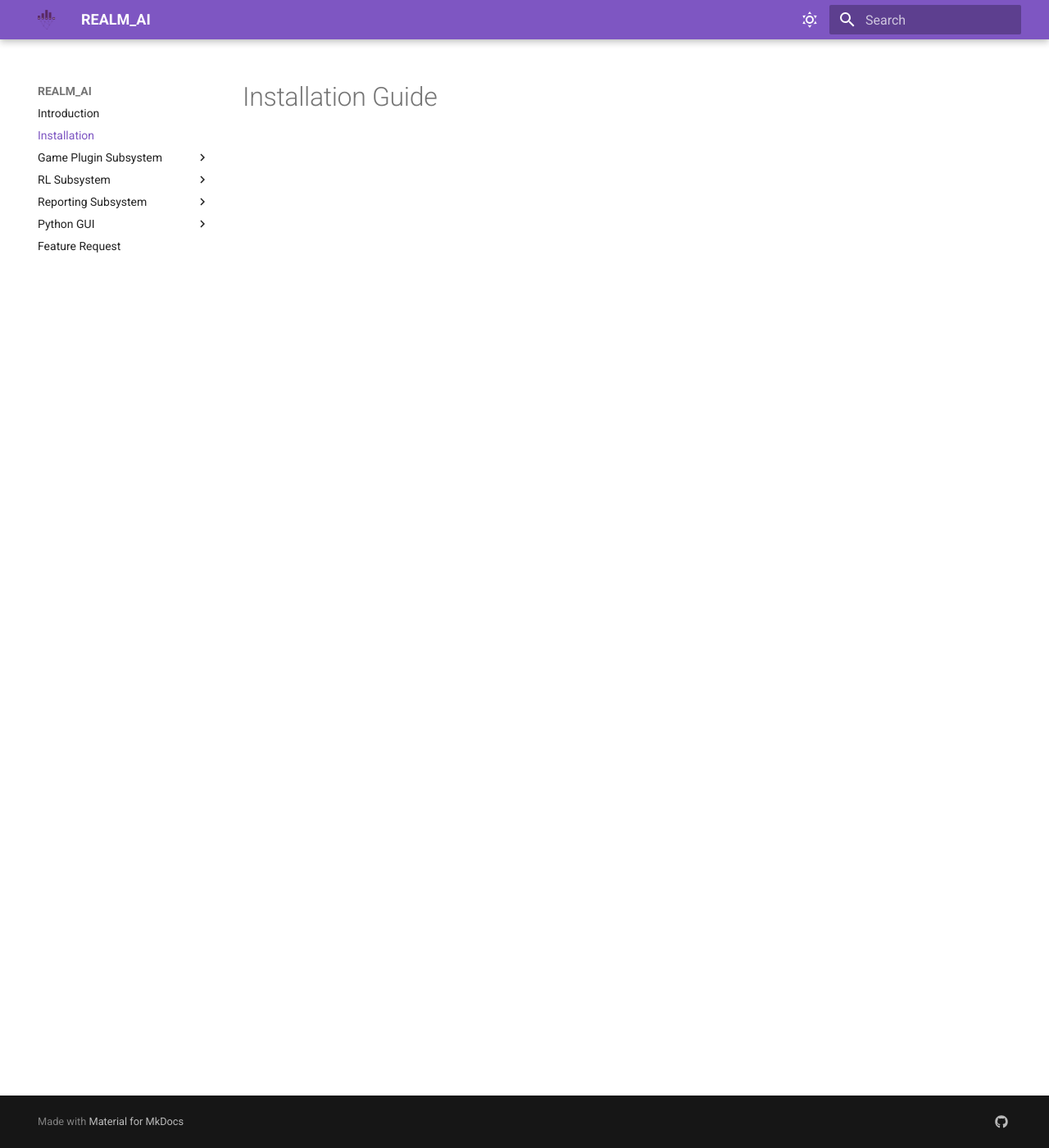
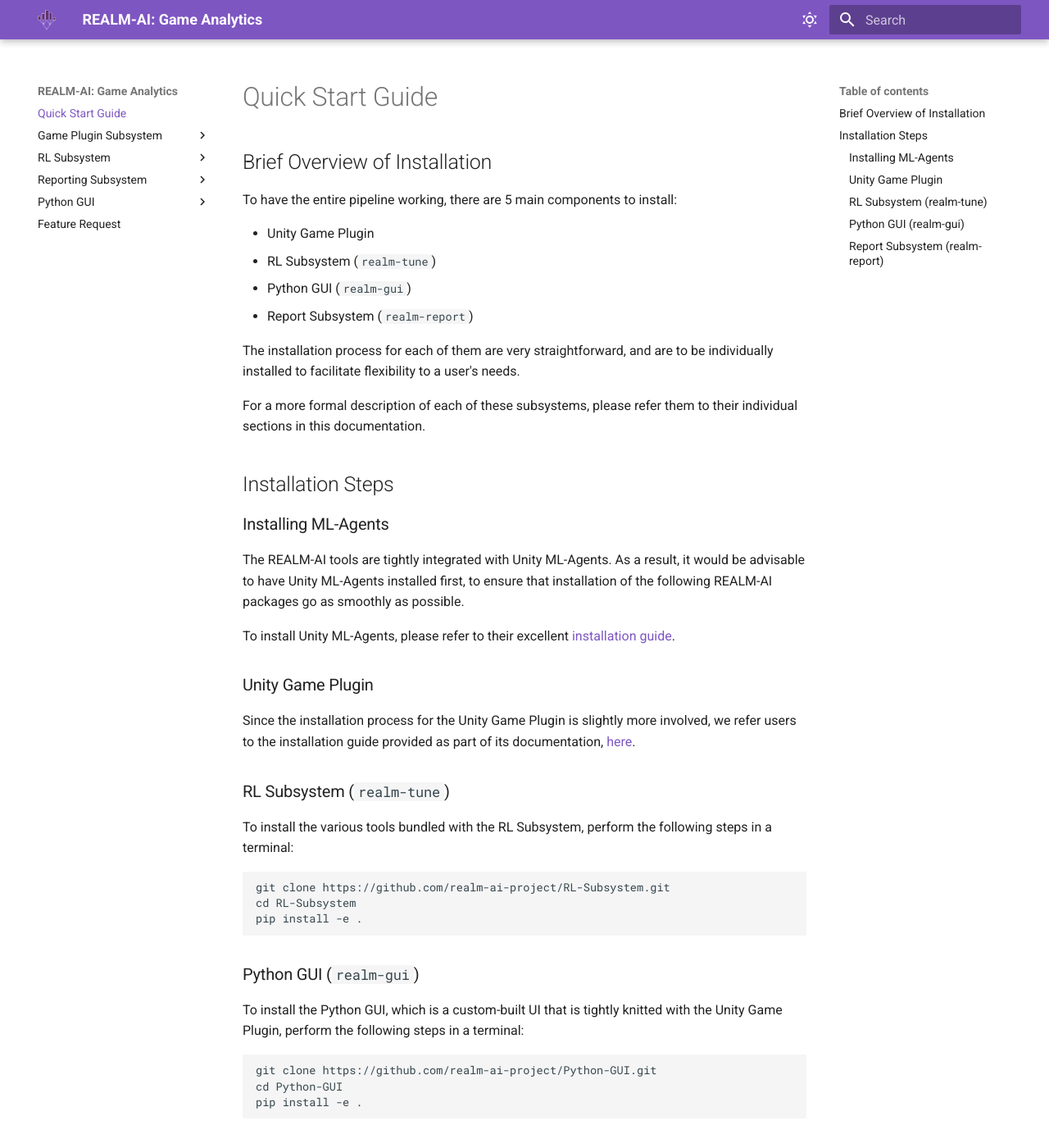
Before and after one commit to realm-ai-project/Documentation, an MkDocs documentation site: the page built from docs/installation.md, in a window 1280 px wide and 1400 px high. Shown: the whole window at 82% size. Built offline with MkDocs 1.6.1 and Material for MkDocs 9.7.7, drawn with Linux system fonts in a browser that asks for light colours; some of the changed text lies outside the part shown.

Commit message:
minor update to appearance, add quick start guide

````diff
--- a/docs/installation.md
+++ b/docs/installation.md
@@ -1 +1,46 @@
-# Installation Guide
+# Quick Start Guide
+## Brief Overview of Installation
+
+To have the entire pipeline working, there are 5 main components to install:
+
+- Unity Game Plugin
+- RL Subsystem (`realm-tune`)
+- Python GUI (`realm-gui`)
+- Report Subsystem (`realm-report`)
+
+The installation process for each of them are very straightforward, and are to be individually installed to facilitate flexibility to a user's needs.
+
+For a more formal description of each of these subsystems, please refer them to their individual sections in this documentation.
+
+## Installation Steps
+### Installing ML-Agents
+The REALM-AI tools are tightly integrated with Unity ML-Agents. As a result, it would be advisable to have Unity ML-Agents installed first, to ensure that installation of the following REALM-AI packages go as smoothly as possible.
+
+To install Unity ML-Agents, please refer to their excellent [installation guide](https://github.com/Unity-Technologies/ml-agents/blob/main/docs/Installation.md#installation){:target="_blank"}.
+
+### Unity Game Plugin
+Since the installation process for the Unity Game Plugin is slightly more involved, we refer users to the installation guide provided as part of its documentation, [here](/game_plugin_subsystem/installation_unity).
+
+### RL Subsystem (`realm-tune`)
+To install the various tools bundled with the RL Subsystem, perform the following steps in a terminal:
+```
+git clone https://github.com/realm-ai-project/RL-Subsystem.git
+cd RL-Subsystem
+pip install -e .
+```
+
+### Python GUI (`realm-gui`)
+To install the Python GUI, which is a custom-built UI that is tightly knitted with the Unity Game Plugin, perform the following steps in a terminal:
+```
+git clone https://github.com/realm-ai-project/Python-GUI.git
+cd Python-GUI
+pip install -e .
+```
+
+### Report Subsystem (`realm-report`)
+The Report Subsystem is composed of a React frontend, and a Flask backend. These two components work closely with each other in order to generate and display heatmaps to the user. To install the `realm-report` tool, perform the following steps:
+```
+git clone https://github.com/realm-ai-project/Reporting-Subsystem.git
+cd Reporting-Subsystem/api
+pip install -e .
+```
--- a/mkdocs.yml
+++ b/mkdocs.yml
@@ -1,8 +1,8 @@
-site_name: REALM_AI
+site_name: "REALM-AI: Game Analytics"
 theme:
   name: material
-  logo: assets/logo.png
-  favicon: assets/logo.png
+  logo: assets/logo1.png
+  favicon: assets/logo1.png
   palette:
     - media: "(prefers-color-scheme: light)"
       scheme: default
@@ -13,7 +13,7 @@
         name: Switch to dark mode
     - media: "(prefers-color-scheme: dark)"
       scheme: slate
-      primary: white
+      primary: deep purple
       accent: purple
       toggle:
         icon: material/weather-night
@@ -28,8 +28,8 @@
       link: https://github.com/realm-ai-project
 
 nav:
-  - Introduction: index.md
-  - Installation: installation.md
+  # - Introduction: index.md
+  - Quick Start Guide: installation.md
   - Game Plugin Subsystem:
     - Overview: game_plugin_subsystem/overview.md
     - Installing the Unity Package: game_plugin_subsystem/installation_unity.md
````
Also changed, not shown: docs/assets/logo1.png (added).
